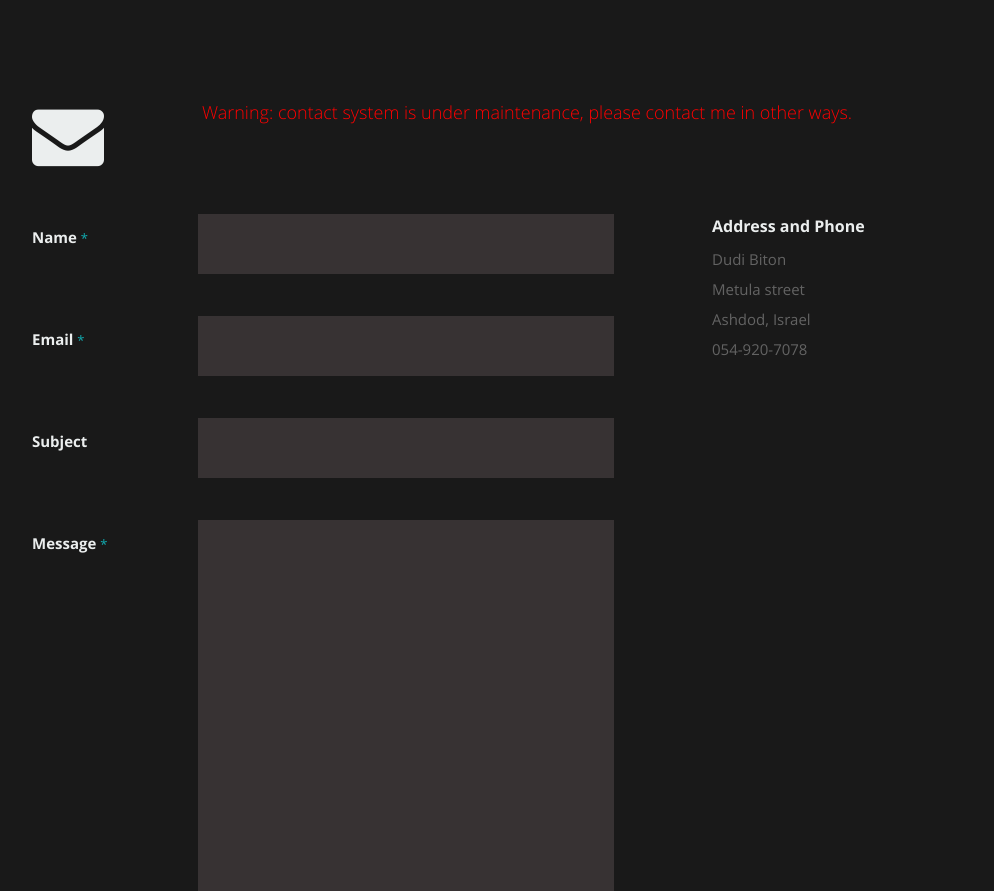
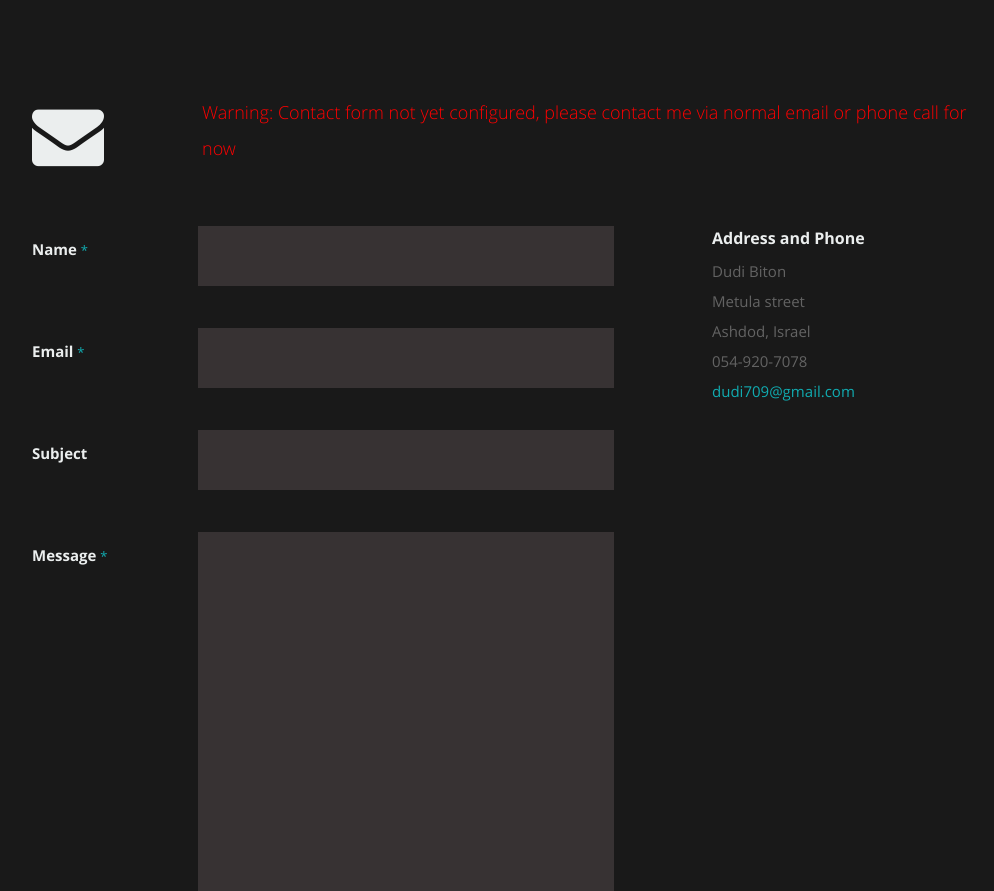
Before and after one commit to dudi709/PersonalReactWeb, a React (Create React App) app: page / in a window 1280 px wide. Shown: the part 3052-3943 px from the top of the page, without its empty margins (118-1112 px from the left). Built offline with nearby package versions, Linux system fonts and the light colour scheme.

Commit message:
Update contact

```diff
--- a/public/resumeData.json
+++ b/public/resumeData.json
@@ -5,7 +5,7 @@
     "description":"Here will be your description. Use this to describe what you do or whatever you feel best describes yourself to a potential employer",
     "image":"profilepic.jpg",
     "bio":"I am a third year software engineering student with a passion for coding. Looking for an opportunity for a first job in the software field.",
-    "contactmessage":"contact system is under maintenance, please contact me in other ways.",
+    "contactmessage":"Warning: Contact form not yet configured, please contact me via normal email or phone call for now",
     "email": "dudi709@gmail.com",
     "phone": "054-920-7078",
     "address":{
--- a/src/Components/Contact.js
+++ b/src/Components/Contact.js
@@ -27,7 +27,7 @@ class Contact extends Component {
 
             <div className="ten columns">
 
-                  <p className="lead" style={{color: 'red'}}>Warning: {message}</p>
+                  <p className="lead" style={{color: 'red'}}>{message}</p>
 
             </div>
 
@@ -83,7 +83,8 @@ class Contact extends Component {
 						   {name}<br />
 						   {street} <br />
 						   {city}, {state} {zip}<br />
-						   <span>{phone}</span>
+						   <span>{phone}</span> <br />
+                     <a href="mailto:dudi709@gmail.com">dudi709@gmail.com</a>
 					   </p>
 				   </div>
             </aside>
```
